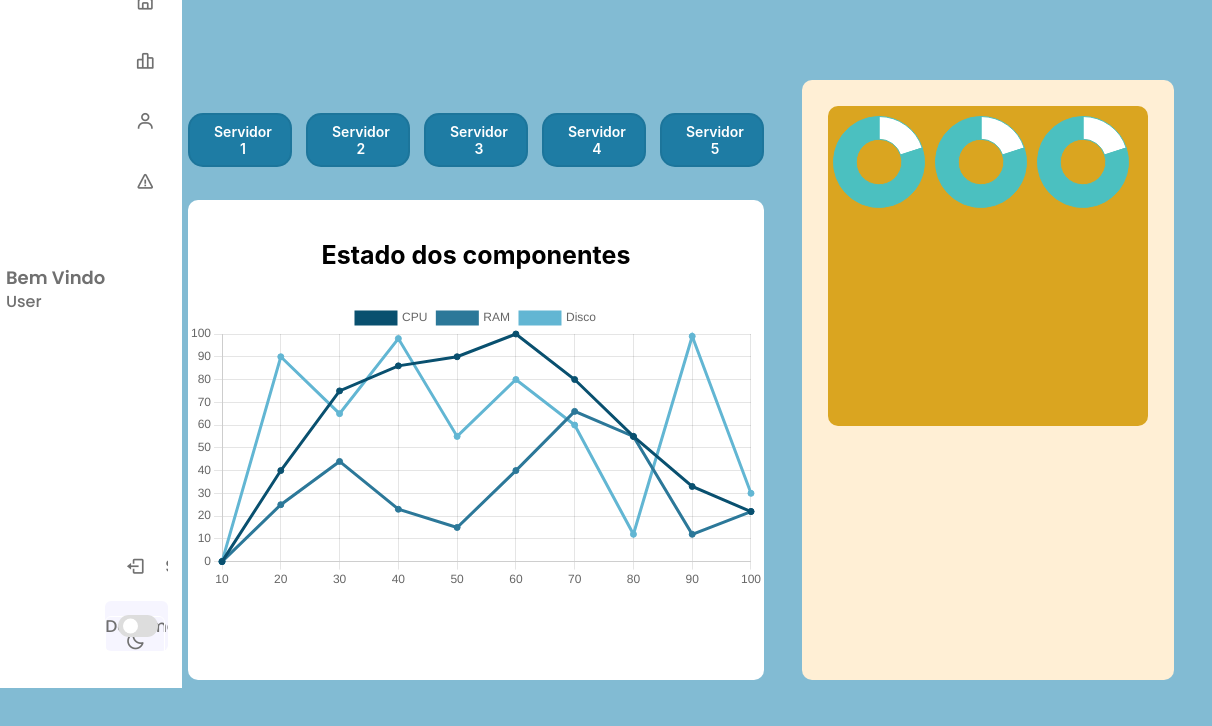
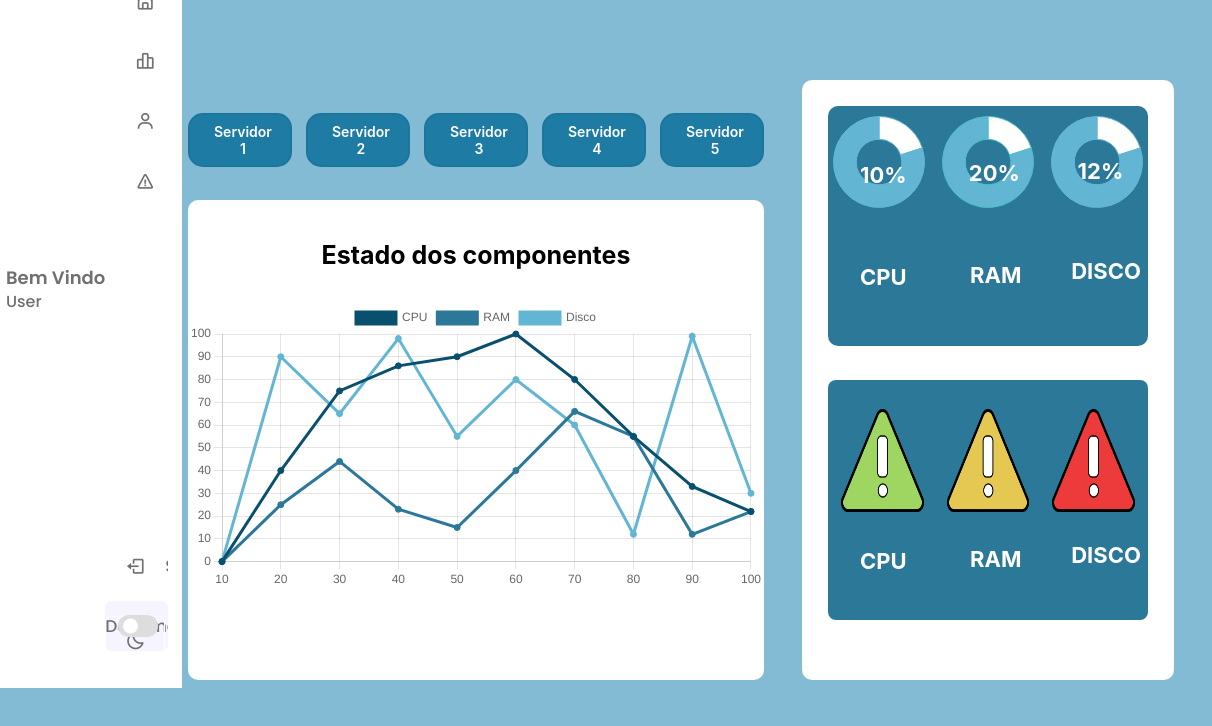
Before and after one commit to Off-Breach/offBreach-portal, a plain HTML site: page site/public/Dashboard/HTML/graficos.html in a window 1280 px wide. Shown: the full height of the page, 68-1280 px from the left. Drawn offline with nearby package versions, Linux system fonts and the light colour scheme; files that its build step writes are made by us from their sources.

Commit message:
Fix: Update dashboard panel

```diff
--- a/site/public/Dashboard/CSS/grafico_style.css
+++ b/site/public/Dashboard/CSS/grafico_style.css
@@ -228,7 +228,7 @@
 }
 
 #kpi{
-    background-color: papayawhip;
+    background-color: rgb(255, 255, 255);
     height: 75vh;
     width: 29vw;
     margin-left: 68vw;
@@ -247,12 +247,13 @@
 }
 
 #donut{
-    background-color: goldenrod;
+    background-color: #2c7899;
     width: 25vw;
-    height: 40vh;
+    height: 30vh;
     border-radius: 10px;
     display: flex;
     flex-direction: row;
+    justify-content: space-between;
 }
 #MeuGrafico2{
     height: 8vh;
@@ -266,3 +267,138 @@
     height: 8vh;
     width: 8vw;
 }
+
+#v_cpu{
+    font-weight: bold;
+    font-size: 22px;
+    color: white;
+    font-family: Roobert,-apple-system,BlinkMacSystemFont,"Segoe UI",Helvetica,Arial,sans-serif,"Apple Color Emoji","Segoe UI Emoji","Segoe UI Symbol";
+    margin-left: 2.5vw;
+    margin-top: -23vh;
+
+
+
+}
+
+#v_ram{
+    font-weight: bold;
+    font-size: 22px;
+    color: white;
+    font-family: Roobert,-apple-system,BlinkMacSystemFont,"Segoe UI",Helvetica,Arial,sans-serif,"Apple Color Emoji","Segoe UI Emoji","Segoe UI Symbol";
+    margin-left: 11vw;
+    margin-top: -3.5vh;
+}
+
+#v_disco{
+    font-weight: bold;
+    font-size: 22px;
+    color: white;
+    font-family: Roobert,-apple-system,BlinkMacSystemFont,"Segoe UI",Helvetica,Arial,sans-serif,"Apple Color Emoji","Segoe UI Emoji","Segoe UI Symbol";
+    margin-left: 19.5vw;
+    margin-top: -3.5vh;
+}
+#txt_cpu{
+    margin-top: 10vh;
+    margin-left: 2.5vw;
+    font-weight: bold;
+    font-size: 22px;
+    color: white;
+    font-family: Roobert,-apple-system,BlinkMacSystemFont,"Segoe UI",Helvetica,Arial,sans-serif,"Apple Color Emoji","Segoe UI Emoji","Segoe UI Symbol";
+}
+#txt_ram{
+    margin-top:-3.5vh;
+    margin-left: 11.1vw;
+    font-weight: bold;
+    font-size: 22px;
+    color: white;
+    font-family: Roobert,-apple-system,BlinkMacSystemFont,"Segoe UI",Helvetica,Arial,sans-serif,"Apple Color Emoji","Segoe UI Emoji","Segoe UI Symbol";
+
+}
+#txt_disco{
+    margin-top:-3.7vh;
+    margin-left: 19vw;
+    font-weight: bold;
+    font-size: 22px;
+    color: white;
+    font-family: Roobert,-apple-system,BlinkMacSystemFont,"Segoe UI",Helvetica,Arial,sans-serif,"Apple Color Emoji","Segoe UI Emoji","Segoe UI Symbol";
+
+}
+#alerts_analytics{
+    width: 25vw;
+    height: 30vh;
+    background-color: #2c7899;
+    margin-top: 12vh;
+    border-radius: 8px;
+    display: flex;
+    flex-direction: row;
+    padding: 3;
+}
+#alerta1{
+    margin-top: 3vh;
+    display: flex;
+    width: 33.3%;
+    height: 80%;
+    align-items: center;
+    justify-content: center;
+
+}
+#alerta2{
+    margin-top: 3vh;
+    display: flex;
+    width: 33.3%;
+    height: 80%;
+    margin-left: 2px;
+    margin-right: 2px;
+    align-items: center;
+    justify-content: center;
+}
+#alerta3{
+    align-items: center;
+    justify-content: center;
+    margin-top: 3vh;
+    display: flex;
+    width: 33.3%;
+    height: 80%;
+}
+#alerta1 img{
+    margin-top: -10vh;
+    width: 80%;
+    height: 55%;
+}
+#alerta2 img{
+    margin-top: -10vh;
+    width: 80%;
+    height: 55%;
+}
+#alerta3 img{
+    margin-top: -10vh;
+    width: 80%;
+    height: 55%;
+}
+#txta_cpu{
+    margin-top: -9vh;
+    margin-left: 2.5vw;
+    font-weight: bold;
+    font-size: 22px;
+    color: white;
+    font-family: Roobert,-apple-system,BlinkMacSystemFont,"Segoe UI",Helvetica,Arial,sans-serif,"Apple Color Emoji","Segoe UI Emoji","Segoe UI Symbol";
+
+}
+#txta_ram{
+    margin-top:-3.5vh;
+    margin-left: 11.1vw;
+    font-weight: bold;
+    font-size: 22px;
+    color: white;
+    font-family: Roobert,-apple-system,BlinkMacSystemFont,"Segoe UI",Helvetica,Arial,sans-serif,"Apple Color Emoji","Segoe UI Emoji","Segoe UI Symbol";
+
+}
+#txta_disco{
+    margin-top:-3.7vh;
+    margin-left: 19vw;
+    font-weight: bold;
+    font-size: 22px;
+    color: white;
+    font-family: Roobert,-apple-system,BlinkMacSystemFont,"Segoe UI",Helvetica,Arial,sans-serif,"Apple Color Emoji","Segoe UI Emoji","Segoe UI Symbol";
+
+}
--- a/site/public/Dashboard/HTML/graficos.html
+++ b/site/public/Dashboard/HTML/graficos.html
@@ -114,9 +114,38 @@
             </canvas>
             <canvas id="MeuGrafico4">
             </canvas>
+
         </div>
-        <canvas id="MeuGrafico3">
+        <p id="v_cpu">10%</p>
+        <p id="v_ram">20%</p>
+        <p id="v_disco">12%</p>
+
+        <p id="txt_cpu">CPU</p>
+        <p id="txt_ram">RAM</p>
+        <p id="txt_disco">DISCO</p>
+
+        <div id="alerts_analytics">
+            <div id="alerta1">
+
+                <img src="./../../assets/img/Imagens/verde.png">
+            </div>
+
+            <div id="alerta2">
+
+                <img src="./../../assets/img/Imagens/marelo.png">
+            </div>
+
+            <div id="alerta3">
+
+                <img src="./../../assets/img/Imagens/vermelhor.png">
+            </div>
+
+        </div>
+        <p id="txta_cpu">CPU</p>
+        <p id="txta_ram">RAM</p>
+        <p id="txta_disco">DISCO</p>
     </div>
+
     <div id="servidor">
 
         <button class="button-28" role="button">Servidor 1</button>
@@ -126,6 +155,8 @@
         <button class="button-28" role="button">Servidor 5</button>
 
     </div>
+
+
     <script src="../JS/script.js"></script>
 
     <script>
@@ -254,14 +285,13 @@
 
                 datasets: [{
                     label: '# of Tomatoes',
-                    data: [20, 80,],
+                    data: [20, 80],
                     backgroundColor: [
-                        'rgba(255, 255, 255)',
-
-                        'rgba(75, 192, 192)'
+                        '#FFFF',
+                        '#62b6d3'
                     ],
                     borderColor: [
-                        'rgba(75, 192, 192)'
+                        '#62b6d3'
                     ],
                     borderWidth: 1
                 }]
@@ -285,7 +315,7 @@
                     backgroundColor: [
                         'rgba(255, 255, 255)',
 
-                        'rgba(75, 192, 192)'
+                        '#62b6d3'
                     ],
                     borderColor: [
                         'rgba(75, 192, 192)'
@@ -312,10 +342,10 @@
                     backgroundColor: [
                         'rgba(255, 255, 255)',
 
-                        'rgba(75, 192, 192)'
+                        '#62b6d3'
                     ],
                     borderColor: [
-                        'rgba(75, 192, 192)'
+                        '#62b6d3'
                     ],
                     borderWidth: 1
                 }]
@@ -327,6 +357,7 @@
             }
         });
     </script>
+
 </body>
 
 </html>
```
